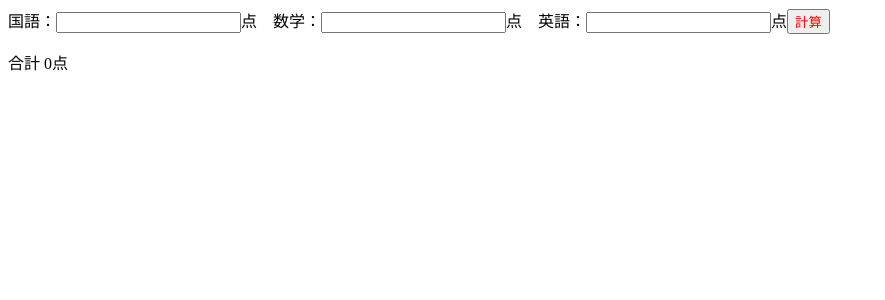
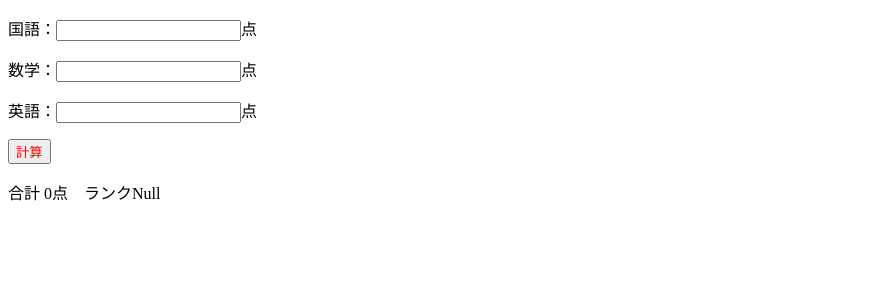
Before and after one commit to takano06/Type_React.training, a React app: page / in a window 1280 px wide. Shown: the top 300 px of the page, without its empty margins (0-885 px from the left). Built offline with nearby package versions, Linux system fonts and the light colour scheme; the HTML template or start-up script is replaced by a standard one.

Commit message:
sumScore commit

```diff
--- a/src/App.tsx
+++ b/src/App.tsx
@@ -5,40 +5,52 @@ import styles from './App.css'
 
 export const App: React.FC = () => {
     const [sum, setSum] = React.useState<number>(0)
-    let [japanese, setJapanese] = React.useState<number>(0)
-    let [mass, setMass] = React.useState<number>(0)
-    let [english, setEnglish] = React.useState<number>(0)
+    const [japanese, setJapanese] = React.useState<number>(0)
+    const [mass, setMass] = React.useState<number>(0)
+    const [english, setEnglish] = React.useState<number>(0)
+    const [rank, setRank] = React.useState<string>('Null')
     return (
         <div>
+            <p>
             国語：
             <input onChange={
                 (event: React.ChangeEvent<HTMLInputElement>) => {
                     setJapanese(Number(event.target.value))
                 }
             } />
-            点　数学：
+            点
+            </p>
+            <p>
+                数学：
                 <input onChange={
                     (event: React.ChangeEvent<HTMLInputElement>) => {
                         setMass(Number(event.target.value))
                     }
                 } />
-            点　英語：
+            点
+            </p>
+            <p>
+                英語：
                 <input onChange={
                     (event: React.ChangeEvent<HTMLInputElement>) => {
                         setEnglish(Number(event.target.value))
                     }
                 } />
             点
+            </p>
+            <p>
                 <button
                     className={styles.btn}
                     onClick={() => {
                         setSum(japanese + mass + english)
+                        {/* 最初は正しく出ない */}
+                        setRank(sum >= 200 ? 'A' : 'B')
                     }}
                 >
                     計算
                 </button>
-            <p>合計 {sum}点</p>
-
+            </p>
+            <p>合計 {sum}点　ランク{rank}</p>
 
         </div>
     )
```
Also changed, not shown: 2 other files (tests, documents, lock files or other folders). Lines whose indentation alone changed are shown as unchanged.
